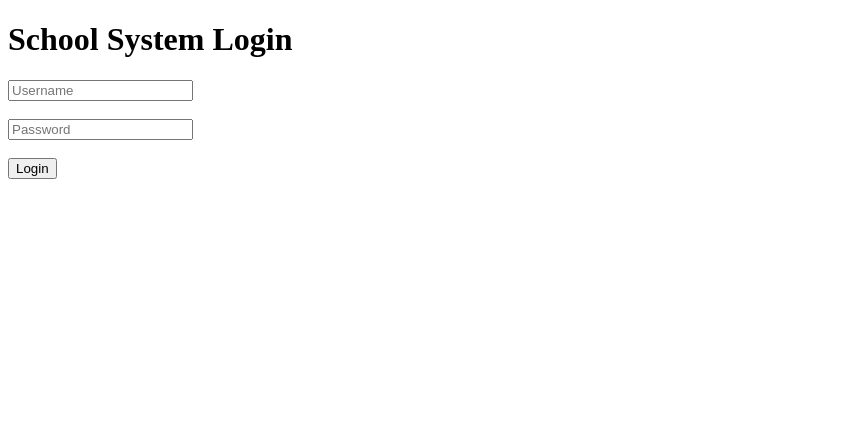
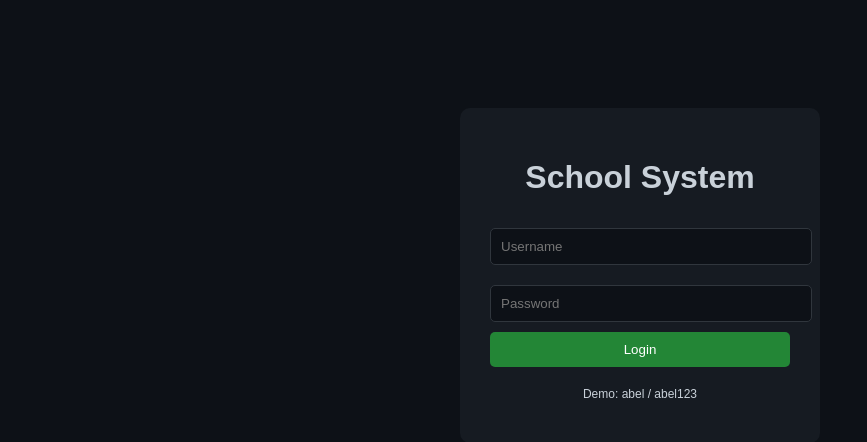
Before and after one commit to AbelSegawa/SchoolManagement, a Flask app: template templates/login.html in a window 1280 px wide. Shown: the top 442 px of the page, without its empty margins (0-867 px from the left). Run offline with Flask 3, Linux system fonts and the light colour scheme; the template is opened without the code that fills it, so the values that code supplies are empty.

Commit message:
Add hardcoded login: abel/abel123

```diff
--- a/templates/login.html
+++ b/templates/login.html
@@ -1,12 +1,25 @@
 <!DOCTYPE html>
 <html>
-<head><title>Login</title></head>
+<head>
+    <title>Login</title>
+    <style>
+        body {font-family: Arial; text-align: center; padding-top: 100px; background: #0d1117; color: #c9d1d9;}
+        .box {background: #161b22; padding: 30px; border-radius: 10px; width: 300px; margin: auto;}
+        input {width: 100%; padding: 10px; margin: 10px 0; border-radius: 5px; border: 1px solid #30363d; background: #0d1117; color: #c9d1d9;}
+        button {width: 100%; padding: 10px; background: #238636; color: white; border: none; border-radius: 5px;}
+        .error {color: #f85149; margin-bottom: 10px;}
+    </style>
+</head>
 <body>
-<h1>School System Login</h1>
+<div class="box">
+<h1>School System</h1>
+{% if error %}<div class="error">{{error}}</div>{% endif %}
 <form method="post" action="/dashboard">
-<input name="username" placeholder="Username" required><br><br>
-<input name="password" type="password" placeholder="Password" required><br><br>
+<input name="username" placeholder="Username" required>
+<input name="password" type="password" placeholder="Password" required>
 <button>Login</button>
 </form>
+<p style="font-size: 12px; margin-top: 20px;">Demo: abel / abel123</p>
+</div>
 </body>
 </html>
```
Also changed, not shown: main.py (+6 -5 lines).
